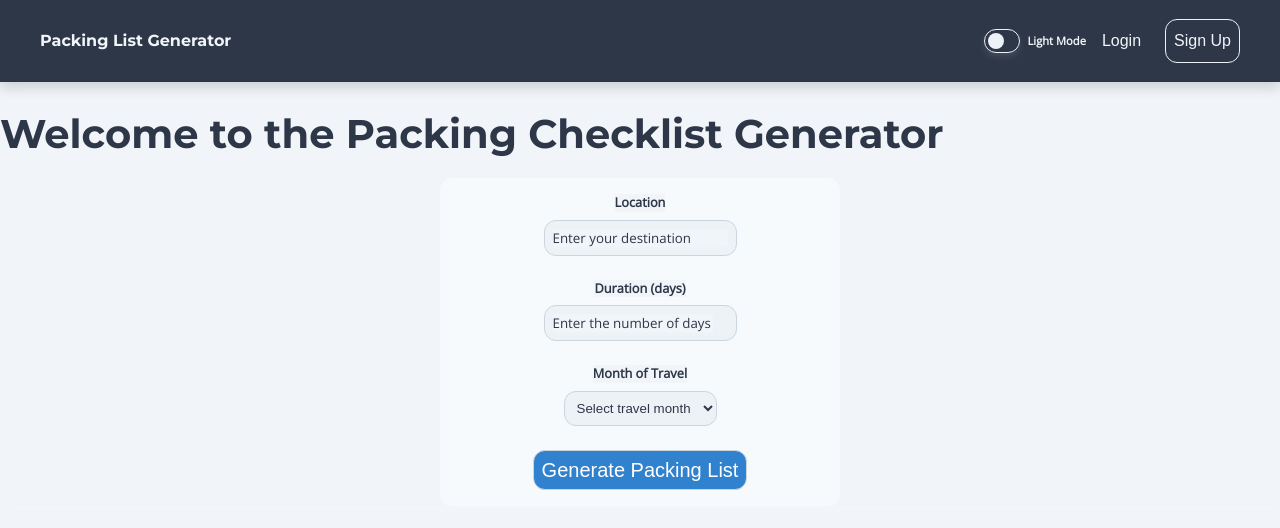
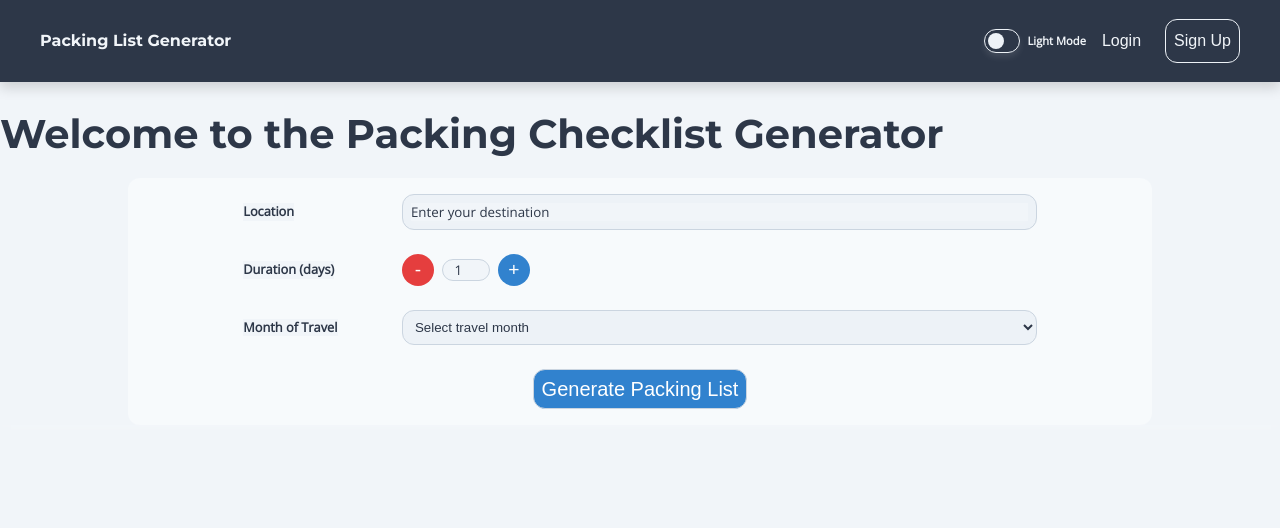
Before and after one commit to sid-lpcd/packing-checklist-generator, a React (Vite) app in the folder client/: page / in a window 1280 px wide. Shown: the top 528 px of the page. Built offline with nearby package versions, Linux system fonts and the light colour scheme.

Commit message:
Adjust styling and functionality Form

```diff
--- a/client/src/components/TripForm/TripForm.jsx
+++ b/client/src/components/TripForm/TripForm.jsx
@@ -5,7 +5,7 @@ const TripForm = ({ onSubmit }) => {
   const [suggestions, setSuggestions] = useState([]);
   const [tripDetails, setTripDetails] = useState({
     location: "",
-    duration: "",
+    duration: 1,
     climate: "",
     month: "",
   });
@@ -34,6 +34,13 @@ const TripForm = ({ onSubmit }) => {
     }
   };
 
+  const handleDaysChange = (increment) => {
+    setTripDetails({
+      ...tripDetails,
+      duration: Math.max(1, tripDetails.duration + increment), // Keep days at minimum 1
+    });
+  };
+
   const handleSubmit = (e) => {
     e.preventDefault();
     onSubmit(tripDetails);
@@ -55,6 +62,7 @@ const TripForm = ({ onSubmit }) => {
           placeholder="Enter your destination"
           required
         />
+      </div>
       {suggestions.length > 0 && (
         <ul className="trip-form__suggestions">
           {suggestions.map((suggestion, index) => (
@@ -71,22 +79,34 @@ const TripForm = ({ onSubmit }) => {
           ))}
         </ul>
       )}
-      </div>
 
       <div className="trip-form__field">
         <label className="trip-form__label" htmlFor="duration">
           Duration (days)
         </label>
+        <div className="trip-form__days-input">
+          <button
+            type="button"
+            onClick={() => handleDaysChange(-1)}
+            className="trip-form__btn-days trip-form__btn-days--decrease"
+          >
+            -
+          </button>
           <input
-          className="trip-form__input"
             type="number"
-          id="duration"
-          name="duration"
+            id="days"
             value={tripDetails.duration}
-          onChange={handleChange}
-          placeholder="Enter the number of days"
-          required
+            readOnly
+            className="trip-form__days-count"
           />
+          <button
+            type="button"
+            onClick={() => handleDaysChange(1)}
+            className="trip-form__btn-days trip-form__btn-days--increase"
+          >
+            +
+          </button>
+        </div>
       </div>
 
       <div className="trip-form__field">
@@ -125,7 +145,7 @@ const TripForm = ({ onSubmit }) => {
         </select>
       </div>
 
-      <button type="submit" className="trip-form__btn">
+      <button type="submit" className="trip-form__submit">
         Generate Packing List
       </button>
     </form>
--- a/client/src/components/TripForm/TripForm.scss
+++ b/client/src/components/TripForm/TripForm.scss
@@ -5,7 +5,7 @@
   @include flex(start);
   flex-direction: column;
   gap: 1.5rem;
-  max-width: 400px;
+  max-width: 80%;
   margin: 0 auto;
   padding: calc($min-padding * 2);
   background-color: $secondary-background-color;
@@ -16,6 +16,12 @@
     @include flex(space-between);
     flex-direction: column;
     gap: 0.5rem;
+    width: 80%;
+    max-width: 50rem;
+
+    @include desktop {
+      flex-direction: row;
+    }
   }
 
   &__label {
@@ -26,6 +32,7 @@
 
   &__input,
   &__select {
+    width: 80%;
     padding: $min-padding;
     border: 1px solid $border-color;
     border-radius: $border-radius;
@@ -40,6 +47,7 @@
   }
 
   &__suggestions {
+    width: 50%;
     list-style: none;
     padding: $min-padding;
     margin: 0.5rem 0 0;
@@ -65,7 +73,47 @@
     border-bottom: 1px solid $border-color;
   }
 
-  &__btn {
+  &__days-input {
+    @include flex(start);
+    gap: 0.5rem;
+
+    & > input {
+      width: 3rem;
+      text-align: center;
+      border: 1px solid $border-color;
+      border-radius: $border-radius;
+      background-color: $primary-color;
+    }
+
+    @include desktop {
+      width: 80%;
+    }
+  }
+
+  &__btn-days {
+    display: inline-flex;
+    align-items: center;
+    justify-content: center;
+    width: 2rem;
+    height: 2rem;
+    font-size: 1.2rem;
+    background-color: $accent-color;
+    color: $primary-btn-color;
+    border: none;
+    border-radius: 50%;
+    cursor: pointer;
+    transition: background-color $transition-speed;
+
+    &--decrease {
+      background-color: $secondary-accent-color;
+    }
+
+    &:hover {
+      background-color: $primary-btn-hover;
+    }
+  }
+
+  &__submit {
     @include btn-styling;
   }
 }
```
Lines whose indentation alone changed are shown as unchanged.
